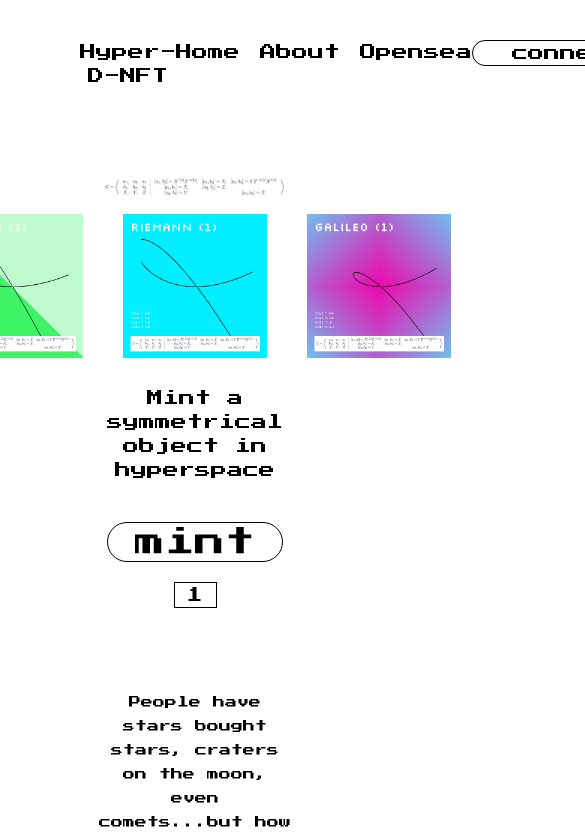
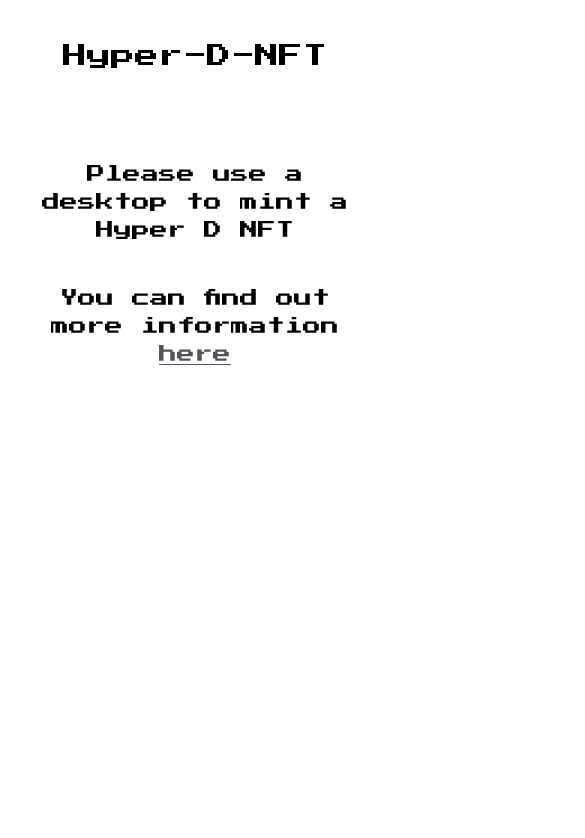
Before and after one commit to tomerds/HyperD-NFT, a React (Create React App) app in the folder frontend/: page / in a window 390 px wide. Shown: the top 838 px of the page, 585 px wide, since content can reach past the window. Built offline with nearby package versions, Linux system fonts and the light colour scheme.

Commit message:
hide on mobile

```diff
--- a/frontend/src/components/Menu.tsx
+++ b/frontend/src/components/Menu.tsx
@@ -30,9 +30,9 @@ const Menu: React.FC<MenuProps> = ({ setProvider, provider }) => {
   };
 
   return (
-    <div className="flex justify-between w-full px-20 font-press-start h-20">
-      <div>Hyper-D-NFT</div>
-      <div className="space-x-5">
+    <div className="flex justify-center md:justify-between w-full md:px-20 font-press-start h-20">
+      <div className=" md:text-base text-2xl">Hyper-D-NFT</div>
+      <div className="space-x-5 hidden md:inline">
         <Link className="hover:text-green-400" to="/">
           Home
         </Link>
@@ -44,7 +44,7 @@ const Menu: React.FC<MenuProps> = ({ setProvider, provider }) => {
         </a>
       </div>
 
-      <div className="flex flex-col">
+      <div className="flex-col hidden md:flex">
         <div className="flex flex-col">
           <button
             className={`border w-48 flex-grow-0 px-5 rounded-full border-black ${
--- /dev/null
+++ b/frontend/src/components/MobileWarning.tsx
@@ -0,0 +1,18 @@
+import { Link } from "react-router-dom";
+
+const MobileWarning: React.FC = () => {
+  return (
+    <div className="md:hidden flex flex-col font-press-start space-y-10 px-5">
+      <p className="text-lg">Please use a desktop to mint a Hyper D NFT</p>
+
+      <p className="text-lg">
+        You can find out more information{" "}
+        <Link to="/About" className=" text-gray-600 underline">
+          here
+        </Link>
+      </p>
+    </div>
+  );
+};
+
+export default MobileWarning;
--- a/frontend/src/pages/About.tsx
+++ b/frontend/src/pages/About.tsx
@@ -2,7 +2,7 @@ import React from "react";
 
 const About = () => {
   return (
-    <div className="text-s mb-10 mx-40 flex flex-col space-y-5 justify-center items-center mt-10">
+    <div className="text-s mb-10 md:mx-40 mx-10 flex flex-col space-y-5 justify-center items-center mt-10">
       <span className="text-left">
         These symmetrical objects live in hyperspace, beyond the 3-dimensional
         world that we inhabit. So it is impossible to draw pictures or make
--- a/frontend/src/pages/Home.tsx
+++ b/frontend/src/pages/Home.tsx
@@ -2,6 +2,7 @@ import { ethers } from "ethers";
 import abi from "../smart-contract/abi.json";
 import { useEffect, useState } from "react";
 import { getEtherscanUrl, getOpenseaUrl } from "../libs/utils";
+import MobileWarning from "../components/MobileWarning";
 
 const rinkebyContract = process.env
   .REACT_APP_CONTRACT_ADDRESS_RINKEBY as string;
@@ -101,7 +102,8 @@ const Home: React.FC<HomeProps> = ({ provider }) => {
 
   return (
     <div className="flex flex-col space-y-5 justify-center items-center mt-10 font-press-start">
-      <div className="w-1/2">
+      <MobileWarning />
+      <div className="w-1/2 hidden md:inline">
         <div className="flex flex-col justify-center items-center ">
           <img alt="equation" src="/images/equation.png" />
 
```
